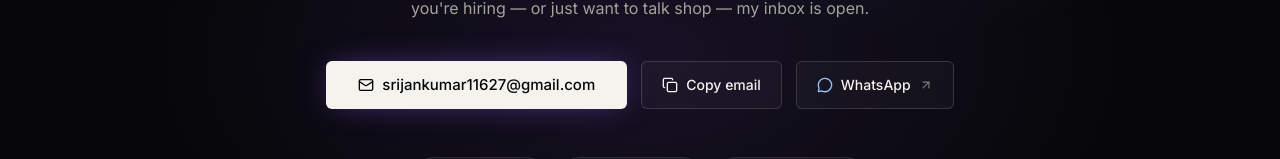
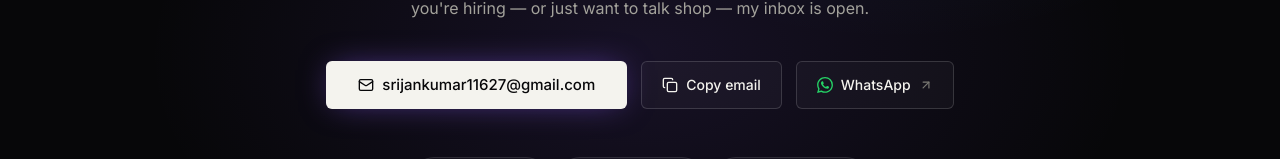
Before and after one commit to srijan2312/srijan-kumar-portfolio, a Next.js app: page / in a window 1280 px wide. Shown: the part 8195-8354 px from the top of the page. Built offline with nearby package versions, Linux system fonts and the light colour scheme; no server answers.

Commit message:
Add WhatsApp brand icon

```diff
--- a/src/components/icons/brands.tsx
+++ b/src/components/icons/brands.tsx
@@ -47,3 +47,12 @@
     />
   );
 }
+
+export function WhatsappIcon(props: BrandIconProps) {
+  return (
+    <Base
+      path="M17.472 14.382c-.297-.149-1.758-.867-2.03-.967-.273-.099-.471-.148-.67.15-.197.297-.767.966-.94 1.164-.173.199-.347.223-.644.075-.297-.15-1.255-.463-2.39-1.475-.883-.788-1.48-1.761-1.653-2.059-.173-.297-.018-.458.13-.606.134-.133.298-.347.446-.52.149-.174.198-.298.298-.497.099-.198.05-.371-.025-.52-.075-.149-.669-1.612-.916-2.207-.242-.579-.487-.5-.669-.51-.173-.008-.371-.01-.57-.01-.198 0-.52.075-.792.372-.272.297-1.04 1.016-1.04 2.479 0 1.462 1.065 2.875 1.213 3.074.149.198 2.095 3.2 5.077 4.487.709.306 1.262.489 1.694.625.712.227 1.36.195 1.871.118.571-.085 1.758-.719 2.006-1.413.248-.694.248-1.289.173-1.413-.074-.124-.272-.198-.57-.347m-5.421 7.403h-.004a9.87 9.87 0 01-5.031-1.378l-.361-.214-3.741.982 1-3.648-.235-.374a9.86 9.86 0 01-1.51-5.26c.001-5.45 4.436-9.884 9.89-9.884 2.64 0 5.122 1.03 6.986 2.898a9.825 9.825 0 012.893 6.994c-.003 5.45-4.437 9.884-9.887 9.884m8.413-18.297A11.815 11.815 0 0012.05 0C5.495 0 .16 5.335.157 11.89c0 2.096.547 4.142 1.588 5.946L.057 24l6.304-1.654a11.882 11.882 0 005.684 1.448h.005c6.554 0 11.89-5.335 11.893-11.89a11.86 11.86 0 00-3.479-8.416"
+      {...props}
+    />
+  );
+}
--- a/src/components/sections/contact-section.tsx
+++ b/src/components/sections/contact-section.tsx
@@ -8,9 +8,12 @@
   Code2,
   Copy,
   Mail,
-  MessageCircle,
 } from "lucide-react";
-import { GithubIcon, LinkedinIcon } from "@/components/icons/brands";
+import {
+  GithubIcon,
+  LinkedinIcon,
+  WhatsappIcon,
+} from "@/components/icons/brands";
 import { Container } from "@/components/ui/container";
 import { Reveal } from "@/components/ui/reveal";
 import { site } from "@/data/site";
@@ -55,7 +58,9 @@
 
   const whatsappUrl =
     "https://wa.me/918986480209?text=" +
-    encodeURIComponent("Hello Srijan, I found your portfolio and would like to connect.");
+    encodeURIComponent(
+      "Hello Srijan, I found your portfolio and would like to connect."
+    );
 
   return (
     <section
@@ -128,11 +133,13 @@
               aria-label="Contact Srijan on WhatsApp (opens in new tab)"
               className="inline-flex h-12 items-center gap-2 rounded-md border border-white/15 bg-white/[0.03] px-5 text-sm font-medium text-paper-50 transition-all duration-200 hover:border-white/30 hover:bg-white/[0.07]"
             >
-              <MessageCircle
+              <WhatsappIcon
                 aria-hidden="true"
-                className="size-4 text-accent-blue-soft"
+                className="size-4 text-[#25D366]"
               />
+
               WhatsApp
+
               <ArrowUpRight
                 aria-hidden="true"
                 className="size-3.5 text-paper-500"
@@ -156,7 +163,10 @@
                         rel="noopener noreferrer"
                         className="group inline-flex items-center gap-2 rounded-full border border-white/10 bg-white/[0.03] px-5 py-2.5 text-sm text-paper-400 transition-colors duration-200 hover:border-white/25 hover:text-paper-50"
                       >
-                        <Icon aria-hidden="true" className="size-4" />
+                        <Icon
+                          aria-hidden="true"
+                          className="size-4"
+                        />
 
                         {s.label}
 
```
